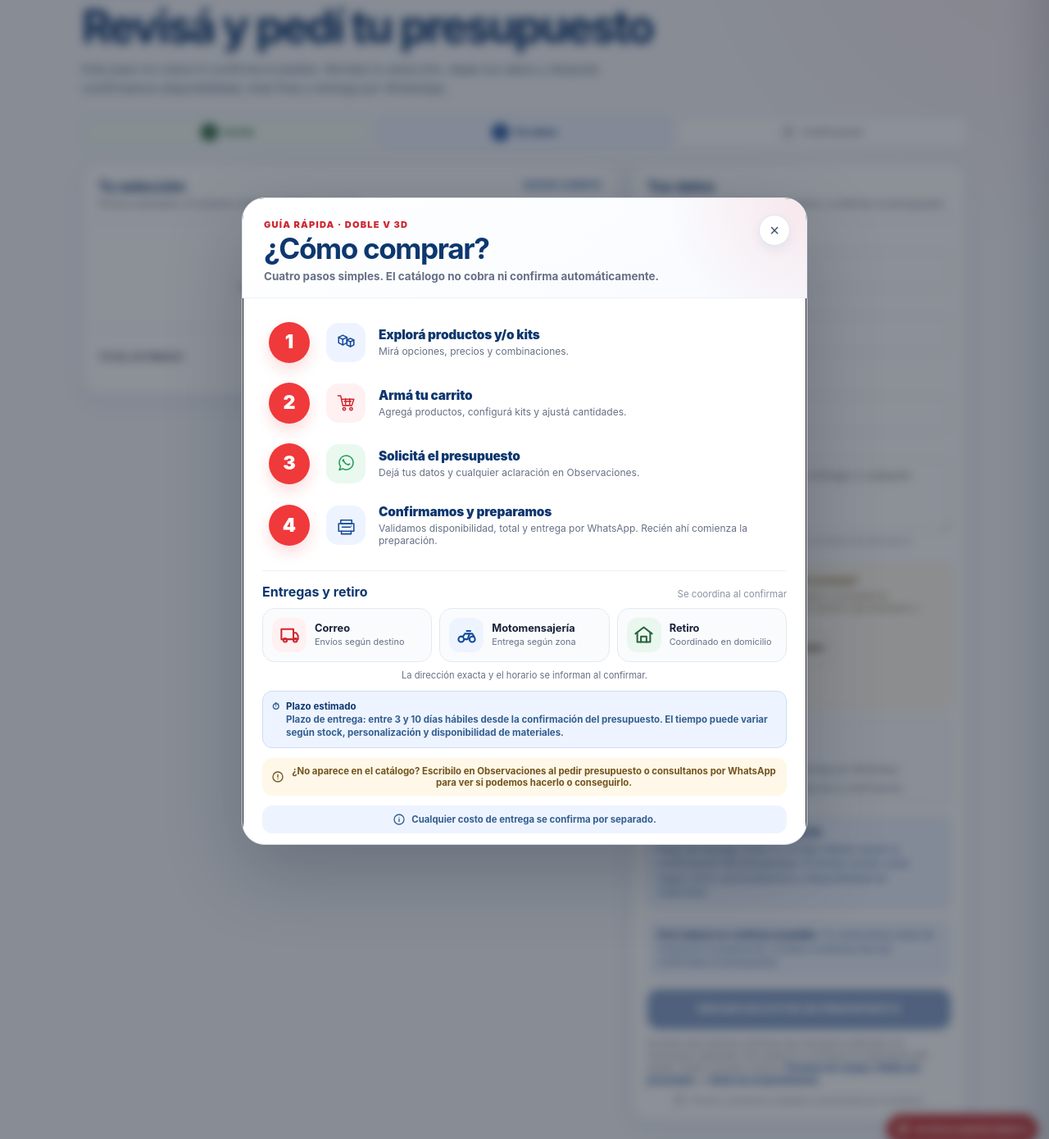
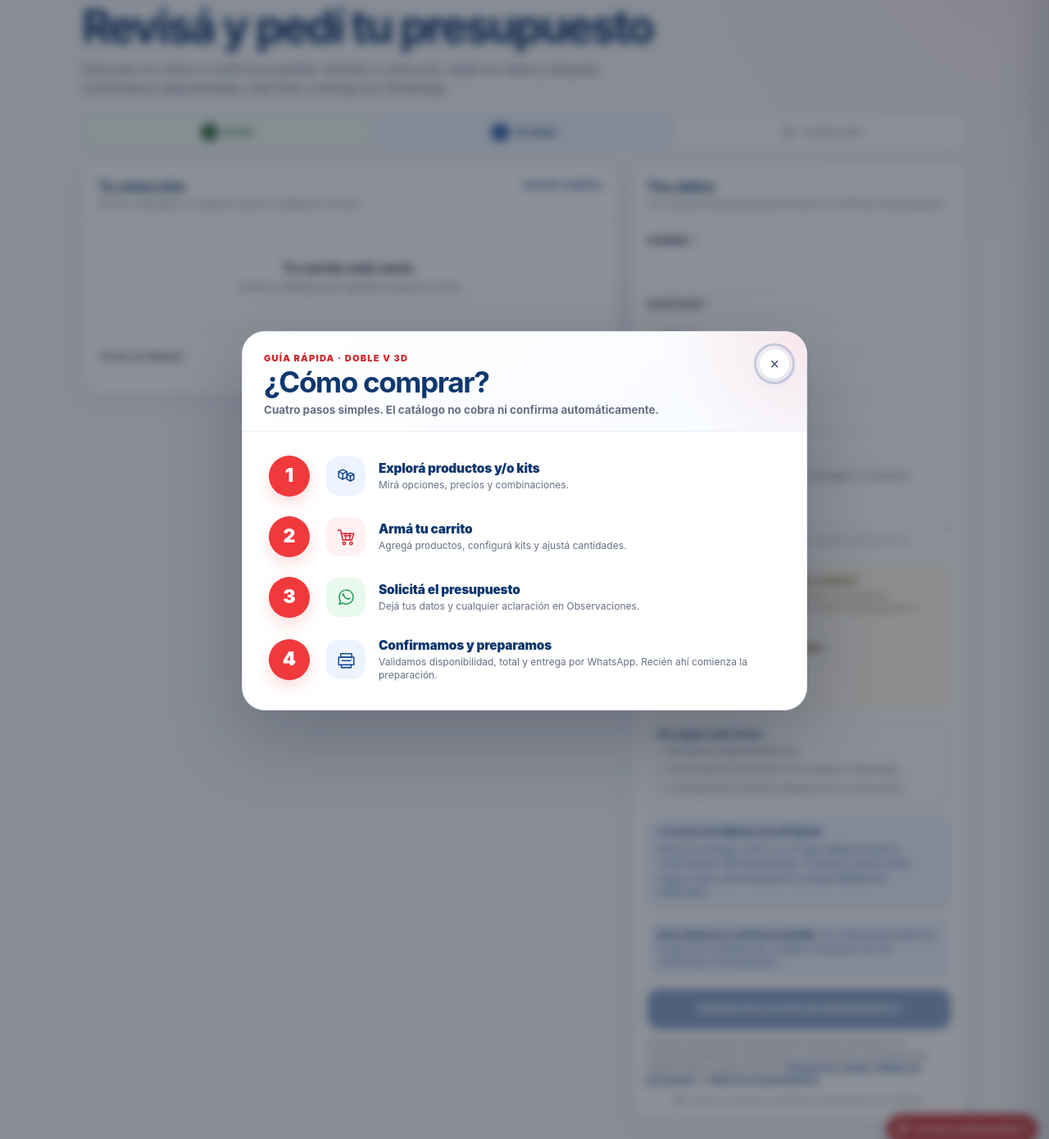
Before and after one commit to LucasVidela7/doblev3d, a Django app: page /carrito/ in a window 1280 px wide. Shown: the part 139-1529 px from the top of the page at 82% size. Run offline with Django 5.2, Linux system fonts and the light colour scheme; data comes from the database, SQL or seed files in the repository; data that the repository does not hold is empty.

Commit message:
QA: simplificar modal Como comprar

```diff
--- a/productos/templates/productos/_catalogo_como_comprar.html
+++ b/productos/templates/productos/_catalogo_como_comprar.html
@@ -469,89 +469,6 @@
                 </div>
             </div>
 
-            <div class="dv-how-buy-divider"></div>
-
-            <div class="dv-how-buy-delivery-head">
-                <h3 class="dv-how-buy-section-title">Entregas y retiro</h3>
-                <p class="dv-how-buy-section-copy">Se coordina al confirmar</p>
-            </div>
-
-            <div class="dv-how-buy-delivery">
-                <div class="dv-how-buy-method">
-                    <span class="dv-how-buy-method-icon" aria-hidden="true">
-                        <svg viewBox="0 0 24 24">
-                            <path d="M3 6h13v11H3z"></path>
-                            <path d="M16 10h3l2 3v4h-5z"></path>
-                            <circle cx="7" cy="18" r="2"></circle>
-                            <circle cx="18" cy="18" r="2"></circle>
-                        </svg>
-                    </span>
-                    <div>
-                        <strong>Correo</strong>
-                        <p>Envíos según destino</p>
-                    </div>
-                </div>
-
-                <div class="dv-how-buy-method">
-                    <span class="dv-how-buy-method-icon" aria-hidden="true">
-                        <svg viewBox="0 0 24 24">
-                            <circle cx="6" cy="17" r="3"></circle>
-                            <circle cx="18" cy="17" r="3"></circle>
-                            <path d="M9 17h4l2-6h-5l-2 3H5"></path>
-                            <path d="M15 11h3l2 3M12 8h4"></path>
-                        </svg>
-                    </span>
-                    <div>
-                        <strong>Motomensajería</strong>
-                        <p>Entrega según zona</p>
-                    </div>
-                </div>
-
-                <div class="dv-how-buy-method">
-                    <span class="dv-how-buy-method-icon" aria-hidden="true">
-                        <svg viewBox="0 0 24 24">
-                            <path d="m3 11 9-7 9 7"></path>
-                            <path d="M5 10v10h14V10"></path>
-                            <path d="M9 20v-6h6v6"></path>
-                        </svg>
-                    </span>
-                    <div>
-                        <strong>Retiro</strong>
-                        <p>Coordinado en domicilio</p>
-                    </div>
-                </div>
-            </div>
-
-            <p class="dv-how-buy-retire-note">
-                La dirección exacta y el horario se informan al confirmar.
-            </p>
-
-            {% if mensaje_plazo_entrega %}
-            <div class="dv-how-buy-leadtime">
-                <span aria-hidden="true">⏱</span>
-                <div><strong>Plazo estimado</strong><br>{{ mensaje_plazo_entrega }}</div>
-            </div>
-            {% endif %}
-
-            <div class="dv-how-buy-note" style="background:#fff7e8;color:#72551d;">
-                <svg viewBox="0 0 24 24" aria-hidden="true">
-                    <circle cx="12" cy="12" r="9"></circle>
-                    <path d="M12 8v5M12 16h.01"></path>
-                </svg>
-                <span><strong>¿No aparece en el catálogo?</strong> Escribilo en Observaciones al pedir presupuesto o consultanos por WhatsApp para ver si podemos hacerlo o conseguirlo.</span>
-            </div>
-
-            <div class="dv-how-buy-note">
-                <svg viewBox="0 0 24 24" aria-hidden="true">
-                    <circle cx="12" cy="12" r="9"></circle>
-                    <path d="M12 11v5M12 8h.01"></path>
-                </svg>
-                <span>Cualquier costo de entrega se confirma por separado.</span>
-            </div>
-
-            <div class="dv-how-buy-actions">
-                <button class="dv-how-buy-ok" type="button" data-dv-how-buy-close>ENTENDIDO</button>
-            </div>
         </div>
     </div>
 </dialog>
```
Also changed, not shown: productos/test_catalogo_publico.py (+8 -14 lines), .railway-manual-qa/trigger.txt.
